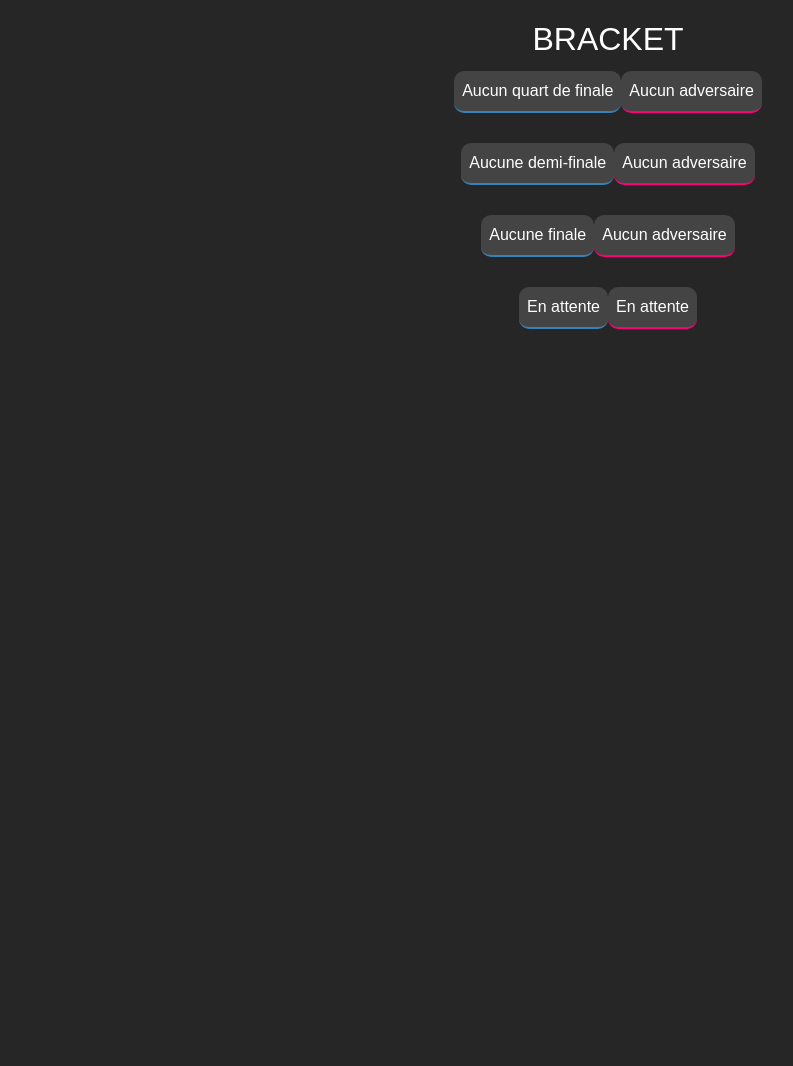
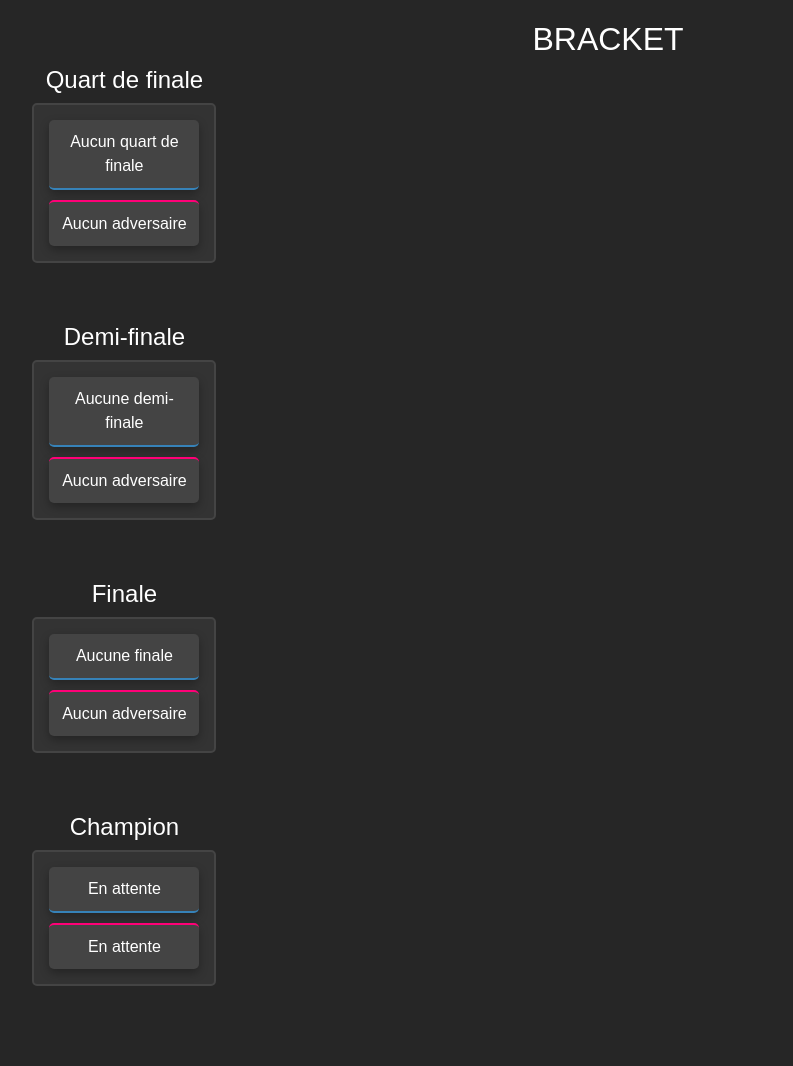
Before and after one commit to bekoco/tournament-master, a Django app: template tournaments/templates/tournaments/accueil.html in a window 1280 px wide. Shown: the part 154-1220 px from the top of the page, without its empty margins (32-825 px from the left). Before the commit the page ends 483 px from the top, so only its background shows below. Run offline with Django 3.2, Linux system fonts and the light colour scheme; the template is opened without the code that fills it, so the values that code supplies are empty.

Commit message:
petit ajustement

```diff
--- a/static/style/styles.css
+++ b/static/style/styles.css
@@ -22,19 +22,32 @@ body {
   justify-content: space-between;
   max-width: 1000px;
   margin: 0 auto;
+  flex-wrap: wrap;
 }
 
 .round {
   display: flex;
   flex-direction: column;
   align-items: center;
-  width: 20%;
+  width: 22%; /* Largeur réduite pour faire de la place à chaque round */
+  margin-bottom: 40px; /* Plus d'espace entre chaque round */
 }
 
 .match {
   margin-bottom: 20px;
   display: flex;
   justify-content: center;
+  flex-direction: column; /* Organiser les équipes en colonne */
+  align-items: center;
+  border: 2px solid #444; /* Ajout de bordure pour mieux séparer les matchs */
+  padding: 10px;
+  border-radius: 5px;
+  background-color: #333;
+  transition: transform 0.3s ease;
+}
+
+.match:hover {
+  transform: scale(1.05);
 }
 
 .team {
@@ -43,24 +56,17 @@ body {
   margin: 5px;
   color: white;
   border-radius: 5px;
+  text-align: center; /* Centrer le texte */
+  width: 150px; /* Largeur des équipes */
+  box-shadow: 0 4px 10px rgba(0, 0, 0, 0.3);
 }
 
-
-.match:hover {
-  transform: scale(1.05);
+.team:first-child {
+  border-bottom: 2px solid #3682b8;
 }
 
-.match .team {
-  background-color: #444;
-  border-radius: 10px;
-  padding: 8px;
-  margin: 5px 0;
-  color: #fff;
-  border-bottom: 2px solid #ff0077;
-}
-
-.match .team:first-child {
-  border-bottom: 2px solid #3682b8;
+.team:last-child {
+  border-top: 2px solid #ff0077;
 }
 
 .center-image img {
@@ -81,6 +87,7 @@ body {
 
   .round {
     width: 100%;
+    margin-bottom: 20px;
   }
 
   .match {
--- a/tournaments/templates/tournaments/accueil.html
+++ b/tournaments/templates/tournaments/accueil.html
@@ -24,15 +24,11 @@
     <main>
         <section class="bracket-section">
             <h2>BRACKET</h2>
-            <div id="tournoi"></div> <!-- L'arbre de tournoi sera généré ici -->
+            <div id="bracket">
+                <!-- Les rounds du tournoi seront générés ici -->
+            </div>
         </section>
     </main>
-
-    <ul>
-        {% for tournoi in tournois %}
-        <li><a href="{% url 'afficher_tournoi' tournoi.id %}">{{ tournoi.nom }}</a></li>
-        {% endfor %}
-    </ul>
 
     <!-- JavaScript pour passer les données de Django vers JavaScript -->
     <script>
@@ -72,39 +68,19 @@
             {% endif %}
         ];
 
-        // Résultats des matchs
-        const resultsData = [
-            // Résultats des quarts de finale
-            [
-                {% for match in quart_de_finale %}
-                    [{{ match.score_participant1|default:0 }}, {{ match.score_participant2|default:0 }}],
-                {% endfor %}
-            ],
-            // Résultats des demi-finales
-            [
-                {% for match in demi_finale %}
-                    [{{ match.score_participant1|default:0 }}, {{ match.score_participant2|default:0 }}],
-                {% endfor %}
-            ],
-            // Résultats des finales
-            [
-                {% for match in finale %}
-                    [{{ match.score_participant1|default:0 }}, {{ match.score_participant2|default:0 }}],
-                {% endfor %}
-            ]
-        ];
-
-        // Affichage des données dans la console pour vérification
-        console.log("Teams Quart de finale:", teamsData);
-        console.log("Teams Demi-finale:", demiFinaleData);
-        console.log("Teams Finale:", finaleData);
-        console.log("Champion Data:", championData);
-        console.log("Results Data:", resultsData);
-
         // Fonction pour générer et afficher l'arbre du tournoi
-        function generateBracket(teams, containerId) {
+        function generateBracket(roundTitle, teams, containerId) {
             const container = document.getElementById(containerId);
             if (!container) return;
+
+            // Ajouter un titre pour chaque round
+            const roundDiv = document.createElement('div');
+            roundDiv.classList.add('round');
+
+            const roundTitleDiv = document.createElement('h4');
+            roundTitleDiv.innerText = roundTitle;
+            roundTitleDiv.classList.add('round-title');
+            roundDiv.appendChild(roundTitleDiv);
 
             teams.forEach(function(match) {
                 const matchDiv = document.createElement('div');
@@ -117,16 +93,23 @@
                     matchDiv.appendChild(teamDiv);
                 });
 
-                container.appendChild(matchDiv);
+                roundDiv.appendChild(matchDiv);
             });
+
+            container.appendChild(roundDiv);
         }
 
         // Appel des fonctions pour générer l'arbre
-        generateBracket(teamsData, 'tournoi');  // Pour les quarts de finale
-        generateBracket(demiFinaleData, 'tournoi');  // Pour les demi-finales
-        generateBracket(finaleData, 'tournoi');  // Pour les finales
-        generateBracket(championData, 'tournoi');  // Pour le champion
+        const bracketContainer = document.createElement('div');
+        bracketContainer.classList.add('bracket');
+        document.getElementById('bracket').appendChild(bracketContainer);
+
+        generateBracket("Quart de finale", teamsData, 'bracket');
+        generateBracket("Demi-finale", demiFinaleData, 'bracket');
+        generateBracket("Finale", finaleData, 'bracket');
+        generateBracket("Champion", championData, 'bracket');
     </script>
+
     <script src="https://cdn.jsdelivr.net/npm/bootstrap@5.3.0-alpha1/dist/js/bootstrap.bundle.min.js"></script>
 </body>
 </html>
```
